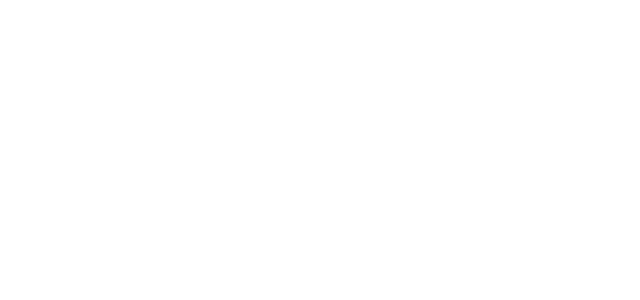
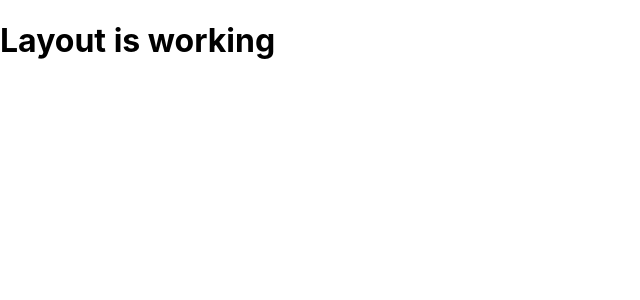
Before and after one commit to arifemir/burger-builder, a React (Create React App) app: page / in a window 1280 px wide. Shown: the top 300 px of the page, without its empty margins (0-640 px from the left). Built offline with nearby package versions, Linux system fonts and the light colour scheme.

Commit message:
Layout component,Fragment Component; +React.Fragment or <></> instead of Fragment for understand how its works;

```diff
--- a/src/App.js
+++ b/src/App.js
@@ -1,9 +1,13 @@
 import React from 'react';
-
+import Fragment from "./hoc/Fragment";
+import Layout from "./components/Layout/Layout";
 function App() {
   return (
-    <div>
-    </div>
+    <Fragment>
+      <Layout>
+        <h1>Layout is working</h1>
+      </Layout>
+    </Fragment>
   );
 }
 
--- /dev/null
+++ b/src/components/Layout/Layout.js
@@ -0,0 +1,5 @@
+import React from 'react';
+
+const Layout = ({children}) => <main> {children} </main>
+
+export default Layout;
--- /dev/null
+++ b/src/hoc/Fragment.js
@@ -0,0 +1,3 @@
+const Fragment = ({children}) => children;
+
+export default Fragment;
```
